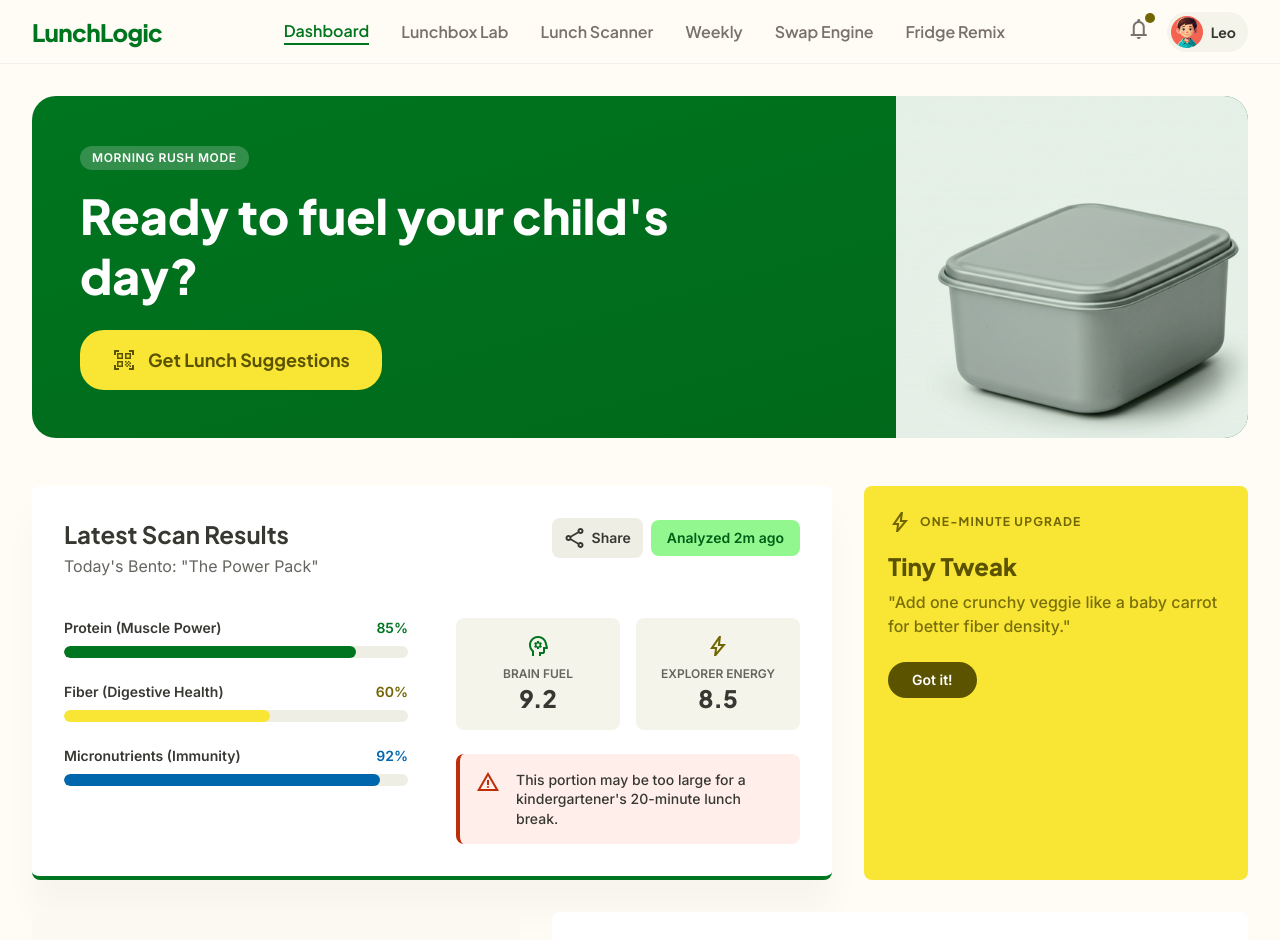
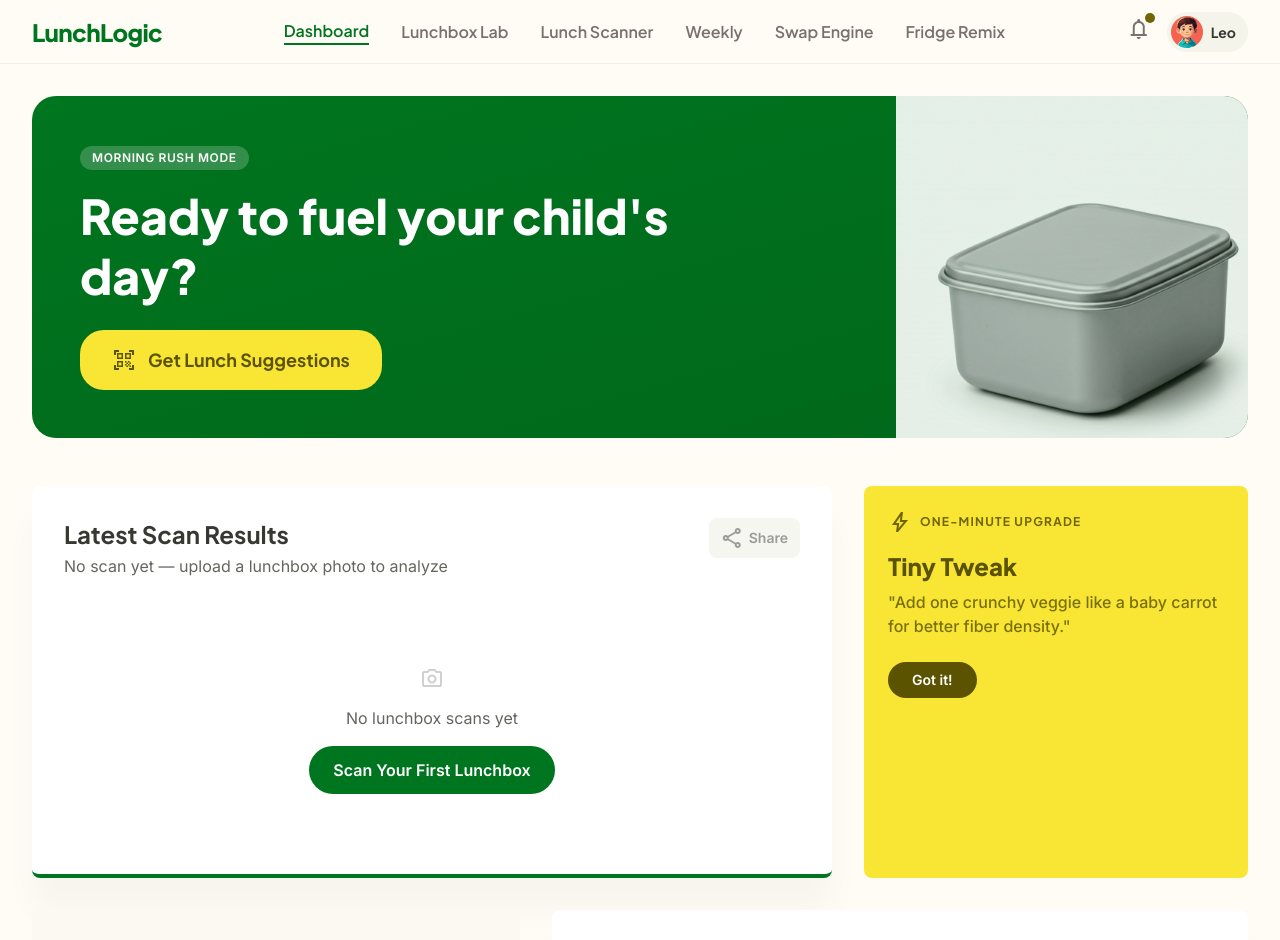
Before and after one commit to CodeDreamer06/Lunchly, a Next.js app: page /dashboard in a window 1280 px wide. Shown: the top 940 px of the page. Built offline with nearby package versions, Linux system fonts and the light colour scheme.

Commit message:
Show latest lunch analysis on the dashboard

```diff
--- a/app/dashboard/page.tsx
+++ b/app/dashboard/page.tsx
@@ -7,7 +7,7 @@ import MobileNav from "../components/MobileNav";
 import ErrorToast from "../components/ErrorToast";
 import ShareModal from "../components/ShareModal";
 import { useToast } from "../components/ToastProvider";
-import { getUserData, getAvailableIngredients, saveLunchSuggestion, type ChildProfile } from "../lib/storage";
+import { getUserData, getAvailableIngredients, saveLunchSuggestion, getAnalysisResults, type ChildProfile, type AnalysisResult } from "../lib/storage";
 import { streamLLM } from "../lib/llm-client";
 import ReactMarkdown from "react-markdown";
 import remarkGfm from "remark-gfm";
@@ -26,6 +26,7 @@ export default function Dashboard() {
     soft: 3,
     crunch: 1,
   });
+  const [latestAnalysis, setLatestAnalysis] = useState<AnalysisResult | null>(null);
 
   useEffect(() => {
     const userData = getUserData();
@@ -35,6 +36,10 @@ export default function Dashboard() {
     const storedIngredients = getAvailableIngredients();
     if (storedIngredients.items.length > 0) {
       setIngredients(storedIngredients.items);
+    }
+    const analyses = getAnalysisResults();
+    if (analyses.length > 0) {
+      setLatestAnalysis(analyses[0]);
     }
   }, []);
 
@@ -92,7 +97,7 @@ export default function Dashboard() {
         <section className="relative mb-12 overflow-hidden rounded-3xl bg-gradient-to-br from-primary to-primary-dim p-8 md:p-12 text-on-primary">
           <div className="relative z-10 max-w-2xl">
             <span className="inline-block bg-white/20 backdrop-blur-sm text-xs font-bold px-3 py-1 rounded-full mb-4 uppercase tracking-wider">
-              Morning Rush Mode
+              {latestAnalysis ? "Analysis Ready" : "Morning Rush Mode"}
             </span>
             <h1 className="text-4xl md:text-5xl font-headline font-extrabold mb-6 leading-tight">
               Ready to fuel {profile?.name || "your child"}&apos;s day?
@@ -114,6 +119,32 @@ export default function Dashboard() {
             />
           </div>
         </section>
+
+        {/* Latest Analysis Result */}
+        {latestAnalysis && (
+          <section className="mb-12 bg-surface-container-lowest rounded-3xl p-8 border border-primary/20">
+            <div className="flex items-center justify-between mb-6">
+              <h2 className="text-2xl font-headline font-bold text-on-surface flex items-center gap-2">
+                <span className="material-symbols-outlined text-primary">analytics</span>
+                Latest Analysis
+              </h2>
+              <button
+                onClick={() => setLatestAnalysis(null)}
+                className="material-symbols-outlined text-on-surface-variant hover:text-error"
+              >
+                close
+              </button>
+            </div>
+            <div className="prose prose-sm max-w-none text-on-surface">
+              <ReactMarkdown remarkPlugins={[remarkGfm]}>
+                {latestAnalysis.analysis}
+              </ReactMarkdown>
+            </div>
+            <p className="text-xs text-on-surface-variant mt-4">
+              Analyzed {new Date(latestAnalysis.analyzedAt).toLocaleString()}
+            </p>
+          </section>
+        )}
 
         {/* AI Suggestions Display */}
         {suggestions !== null && (
@@ -140,83 +171,84 @@ export default function Dashboard() {
 
         {/* Bento Grid Layout */}
         <div className="grid grid-cols-1 lg:grid-cols-12 gap-8">
-          {/* Active Analysis Widget (Rainbow Meter) */}
+          {/* Active Analysis Widget (Rainbow Meter) - Shows real data or placeholder */}
           <div className="lg:col-span-8 bg-surface-container-lowest rounded-lg p-8 shadow-[0_32px_32px_rgba(0,0,0,0.03)] border-b-4 border-primary">
             <div className="flex justify-between items-start mb-10">
               <div>
                 <h2 className="text-2xl font-headline font-bold mb-1">Latest Scan Results</h2>
-                <p className="text-on-surface-variant">Today&apos;s Bento: &quot;The Power Pack&quot;</p>
+                <p className="text-on-surface-variant">
+                  {latestAnalysis
+                    ? `Analyzed on ${new Date(latestAnalysis.analyzedAt).toLocaleDateString()}`
+                    : "No scan yet — upload a lunchbox photo to analyze"}
+                </p>
               </div>
               <div className="flex items-center gap-2">
                 <button
                   onClick={() => setIsShareModalOpen(true)}
-                  className="bg-surface-container-high text-on-surface px-3 py-2 rounded-lg font-bold text-sm hover:bg-primary hover:text-white transition-colors flex items-center gap-1"
+                  disabled={!latestAnalysis}
+                  className="bg-surface-container-high text-on-surface px-3 py-2 rounded-lg font-bold text-sm hover:bg-primary hover:text-white transition-colors flex items-center gap-1 disabled:opacity-50 disabled:cursor-not-allowed"
                 >
                   <span className="material-symbols-outlined text-sm">share</span>
                   Share
                 </button>
+                {latestAnalysis && (
                   <div className="bg-primary-container text-on-primary-container px-4 py-2 rounded-lg font-bold text-sm">
-                  Analyzed 2m ago
+                    {Math.round((Date.now() - new Date(latestAnalysis.analyzedAt).getTime()) / 60000)}m ago
+                  </div>
+                )}
               </div>
             </div>
-            </div>
+
+            {latestAnalysis ? (
               <div className="grid grid-cols-1 md:grid-cols-2 gap-12">
                 {/* Rainbow Meter Column */}
                 <div className="space-y-6">
                   <div>
                     <div className="flex justify-between mb-2">
-                    <span className="text-sm font-bold">Protein (Muscle Power)</span>
-                    <span className="text-sm font-bold text-primary">85%</span>
+                      <span className="text-sm font-bold">Analysis Complete</span>
+                      <span className="text-sm font-bold text-primary">View Details</span>
                     </div>
                     <div className="h-3 w-full bg-surface-container-high rounded-full overflow-hidden">
-                    <div className="h-full bg-primary rounded-full" style={{ width: "85%" }}></div>
+                      <div className="h-full bg-primary rounded-full" style={{ width: "100%" }}></div>
                     </div>
                   </div>
-                <div>
-                  <div className="flex justify-between mb-2">
-                    <span className="text-sm font-bold">Fiber (Digestive Health)</span>
-                    <span className="text-sm font-bold text-secondary">60%</span>
-                  </div>
-                  <div className="h-3 w-full bg-surface-container-high rounded-full overflow-hidden">
-                    <div className="h-full bg-secondary-fixed rounded-full" style={{ width: "60%" }}></div>
-                  </div>
-                </div>
-                <div>
-                  <div className="flex justify-between mb-2">
-                    <span className="text-sm font-bold">Micronutrients (Immunity)</span>
-                    <span className="text-sm font-bold text-tertiary">92%</span>
-                  </div>
-                  <div className="h-3 w-full bg-surface-container-high rounded-full overflow-hidden">
-                    <div className="h-full bg-tertiary rounded-full" style={{ width: "92%" }}></div>
-                  </div>
-                </div>
+                  <p className="text-sm text-on-surface-variant">
+                    {latestAnalysis.analysis.substring(0, 150)}...
+                  </p>
                 </div>
                 {/* Scores & Logistics */}
                 <div className="flex flex-col justify-between">
                   <div className="grid grid-cols-2 gap-4">
                     <div className="bg-surface-container p-4 rounded-lg text-center">
-                    <span className="material-symbols-outlined text-primary text-3xl block mb-2">psychology</span>
-                    <p className="text-xs uppercase font-bold text-on-surface-variant">Brain Fuel</p>
-                    <p className="text-2xl font-headline font-black">9.2</p>
+                      <span className="material-symbols-outlined text-primary text-3xl block mb-2">analytics</span>
+                      <p className="text-xs uppercase font-bold text-on-surface-variant">Scan Status</p>
+                      <p className="text-2xl font-headline font-black">Done</p>
                     </div>
                     <div className="bg-surface-container p-4 rounded-lg text-center">
-                    <span className="material-symbols-outlined text-secondary text-3xl block mb-2">bolt</span>
-                    <p className="text-xs uppercase font-bold text-on-surface-variant">Explorer Energy</p>
-                    <p className="text-2xl font-headline font-black">8.5</p>
-                  </div>
-                </div>
-                {/* Logistics Alert */}
-                <div className="mt-6 flex gap-4 bg-error-container/10 p-4 rounded-lg border-l-4 border-error">
-                  <span className="material-symbols-outlined text-error">warning</span>
-                  <p className="text-sm font-medium text-on-surface leading-snug">
-                    This portion may be too large for a kindergartener&apos;s 20-minute lunch break.
+                      <span className="material-symbols-outlined text-secondary text-3xl block mb-2">schedule</span>
+                      <p className="text-xs uppercase font-bold text-on-surface-variant">When</p>
+                      <p className="text-2xl font-headline font-black">
+                        {new Date(latestAnalysis.analyzedAt).toLocaleTimeString([], { hour: '2-digit', minute: '2-digit' })}
                       </p>
                     </div>
                   </div>
                 </div>
               </div>
+            ) : (
+              <div className="text-center py-12">
+                <span className="material-symbols-outlined text-6xl text-on-surface-variant/30 mb-4">camera_alt</span>
+                <p className="text-on-surface-variant mb-4">No lunchbox scans yet</p>
+                <button
+                  onClick={() => router.push('/analysis')}
+                  className="bg-primary text-on-primary px-6 py-3 rounded-full font-bold hover:bg-primary-dim transition-colors"
+                >
+                  Scan Your First Lunchbox
+                </button>
+              </div>
+            )}
+          </div>
 
-          {/* One-Minute Upgrade Banner */}
+          {/* One-Minute Upgrade Banner - Dynamic tip based on profile */}
           {showUpgradeCard && (
             <div className="lg:col-span-4 flex flex-col gap-8">
               <div className="bg-secondary-container rounded-lg p-6 flex flex-col justify-between relative overflow-hidden h-full min-h-[280px]">
@@ -227,7 +259,9 @@ export default function Dashboard() {
                   </div>
                   <h3 className="text-2xl font-headline font-extrabold text-on-secondary-container mb-2">Tiny Tweak</h3>
                   <p className="text-on-secondary-container font-medium opacity-80 mb-6">
-                    &quot;Add one crunchy veggie like a baby carrot for better fiber density.&quot;
+                    {profile?.sensoryPreferences?.length
+                      ? `Consider adding something ${profile.sensoryPreferences[0].toLowerCase()} to match ${profile.name}'s preferences.`
+                      : `"Add one crunchy veggie like a baby carrot for better fiber density."`}
                   </p>
                   <button
                     onClick={() => {
@@ -301,6 +335,7 @@ export default function Dashboard() {
               <h3 className="text-xl font-headline font-bold">Energy Curve Prediction</h3>
               <div className="flex items-center gap-2 text-primary font-bold text-sm">
                 <span className="w-2 h-2 rounded-full bg-primary animate-pulse"></span>
+                {latestAnalysis ? "Based on latest scan" : "Simulated prediction"}
               </div>
             </div>
             <div className="relative h-48 w-full mt-12">
@@ -324,7 +359,7 @@ export default function Dashboard() {
                 <circle className="fill-primary" cx="280" cy="38" r="8"></circle>
               </svg>
               <div className="absolute top-0 left-[70%] -translate-x-1/2 -translate-y-full bg-primary text-white text-[10px] font-bold px-2 py-1 rounded-full whitespace-nowrap">
-                Peak Focus: Math (1:30 PM)
+                Peak Focus: {profile?.name ? `${profile.name}'s Peak` : "Afternoon"} (1:30 PM)
               </div>
               {/* Time Markers */}
               <div className="flex justify-between text-[10px] font-bold text-on-surface-variant mt-4 uppercase tracking-widest">
@@ -335,7 +370,9 @@ export default function Dashboard() {
               </div>
             </div>
             <div className="mt-8 flex items-center justify-between border-t border-surface-container pt-6">
-              <p className="text-sm font-bold text-primary">Steady Energy until 3 PM</p>
+              <p className="text-sm font-bold text-primary">
+                {latestAnalysis ? "Energy curve based on your lunch" : "Scan a lunchbox for personalized curve"}
+              </p>
               <span className="text-xs text-on-surface-variant font-medium">Based on Glycemic Load Index</span>
             </div>
           </div>
@@ -353,7 +390,9 @@ export default function Dashboard() {
         isOpen={isShareModalOpen}
         onClose={() => setIsShareModalOpen(false)}
         title="Share Scan Results"
-        text={`Latest lunch scan results for ${profile?.name || "your child"}: "The Power Pack" - Protein 85%, Fiber 60%, Micronutrients 92%. Brain Fuel: 9.2, Explorer Energy: 8.5. Steady energy predicted until 3 PM.`}
+        text={latestAnalysis
+          ? `Latest lunch scan for ${profile?.name || "your child"} from ${new Date(latestAnalysis.analyzedAt).toLocaleDateString()}: ${latestAnalysis.analysis.substring(0, 200)}...`
+          : `Lunch suggestions for ${profile?.name || "your child"}. Generate AI-powered lunch ideas with Lunchly!`}
       />
 
       {/* Mobile FAB */}
```
Also changed, not shown: app/lab/page.tsx (+1 -13 lines). Lines whose indentation alone changed are shown as unchanged.
